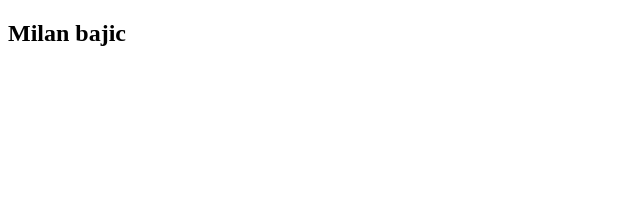
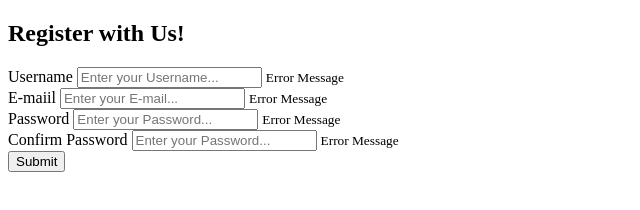
Before and after one commit to bajkoneli/FormValidation, a website: page index.html in a window 1280 px wide. Shown: the whole page, without its empty margins (0-640 px from the left). Drawn offline with nearby package versions, Linux system fonts and the light colour scheme; files that its build step writes are made by us from their sources.

Commit message:
Html finish

```diff
--- a/index.html
+++ b/index.html
@@ -8,13 +8,34 @@
   <title>Form Validation</title>
 </head>
 <body>
-  <section class="form">
-    <div class="form__wraper">
-      <form action="index.html">
-        <h1>Milan bajic</h1>
+
+    <div class="container">
+      <form id="form" class="form">
+        <h2>Register with Us!</h2>
+        <div class="form__control">
+          <label for="username">Username</label>
+          <input type="text" id="username" placeholder="Enter your Username...">
+          <small>Error Message</small>
+        </div>
+        <div class="form__control">
+          <label for="email">E-maiil</label>
+          <input type="text" id="email" placeholder="Enter your E-mail...">
+          <small>Error Message</small>
+        </div>
+        <div class="form__control">
+          <label for="password">Password</label>
+          <input type="password" id="password" placeholder="Enter your Password...">
+          <small>Error Message</small>
+        </div>
+        <div class="form__control">
+          <label for="password2">Confirm Password</label>
+          <input type="password" id="password2" placeholder="Enter your Password...">
+          <small>Error Message</small>
+        </div>
       </form>
+      <button id="submit" type="submit">Submit</button>
     </div>
-  </section>
+
   <script src="form-validation.js"></script>
 </body>
 </html>
```
Also changed, not shown: 1 other file.
